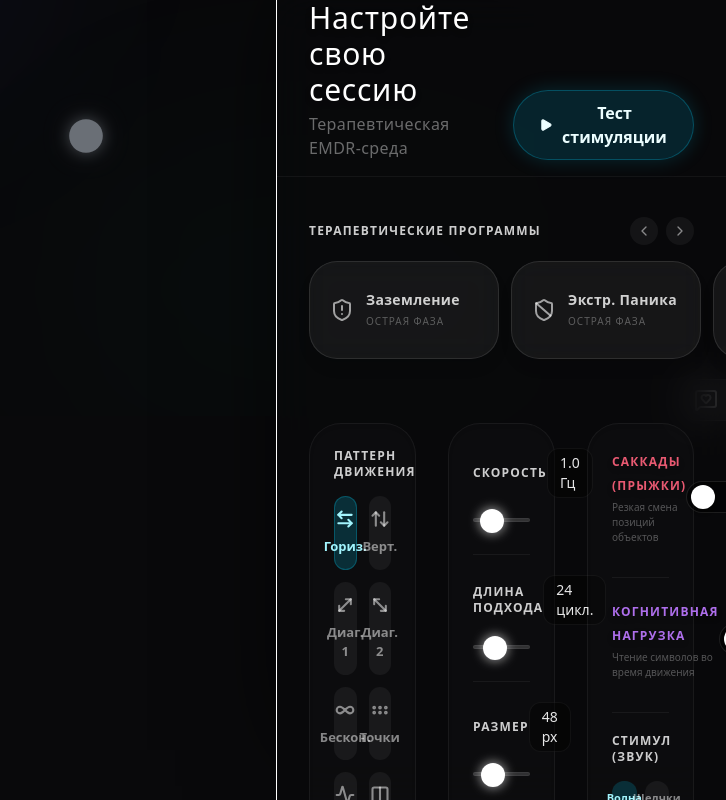
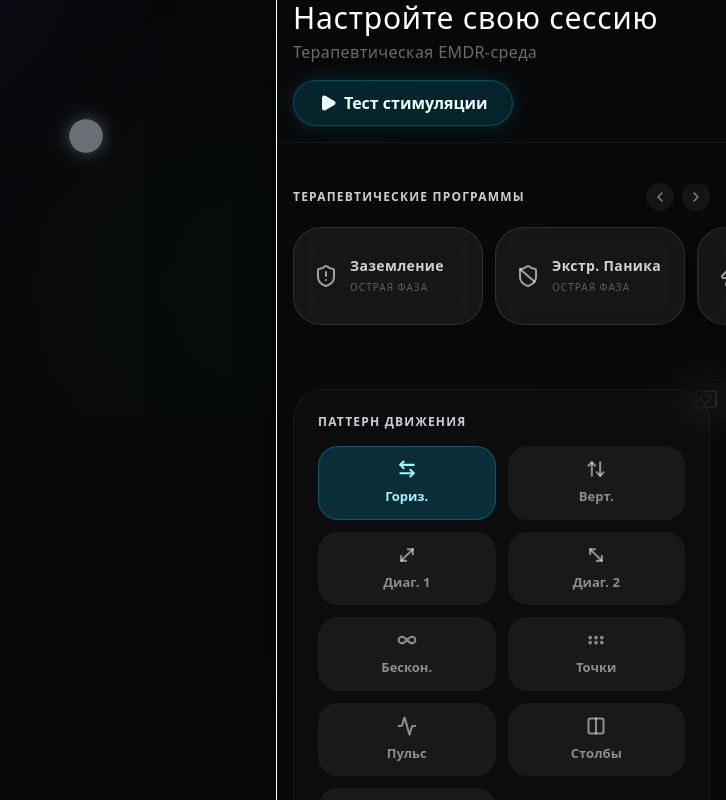
Before and after one commit to fsbtactic-code/emdr, a Next.js app: page / in a window 1280 px wide. Shown: the whole page, without its empty margins (554-1280 px from the left). Built offline with nearby package versions, Linux system fonts and the light colour scheme.

Commit message:
fix: explicit landscape layout columns to prevent squashing in settings panel sidebar

```diff
--- a/components/emdr/SettingsPanel.tsx
+++ b/components/emdr/SettingsPanel.tsx
@@ -122,7 +122,7 @@ export const SettingsPanel = () => {
 
             <div className="flex-1 no-scrollbar overflow-y-auto w-full pb-12 max-w-7xl mx-auto flex flex-col gap-8 md:gap-10">
 
-              <div className="flex flex-col md:flex-row justify-between items-start md:items-end border-b border-white/5 pb-4 shrink-0 px-4 md:px-8 gap-4">
+              <div className="flex flex-col md:flex-row landscape:flex-col justify-between items-start md:items-end landscape:items-start border-b border-white/5 pb-4 shrink-0 px-4 md:px-8 landscape:px-4 gap-4">
                 <div>
                   <h2 className="text-2xl md:text-3xl font-light tracking-wide text-white drop-shadow-md">Настройте свою сессию</h2>
                   <p className="text-white/40 mt-1 text-sm md:text-base font-medium tracking-wide">Терапевтическая EMDR-среда</p>
@@ -141,7 +141,7 @@ export const SettingsPanel = () => {
 
               {/* Presets Row */}
               <div className="flex flex-col gap-4 relative">
-                <div className="flex justify-between items-center px-4 md:px-8">
+                <div className="flex justify-between items-center px-4 md:px-8 landscape:px-4">
                   <span className="text-white/80 text-[10px] md:text-xs uppercase tracking-widest font-bold">Терапевтические Программы</span>
                   <div className="hidden md:flex gap-2">
                     <button onClick={() => scrollPresets('left')} className="p-1.5 rounded-full bg-white/5 hover:bg-white/20 text-white/50 hover:text-white transition-colors">
@@ -156,7 +156,7 @@ export const SettingsPanel = () => {
                 <div className="relative w-full">
                   <div
                     ref={presetsScrollRef}
-                    className="flex gap-4 md:gap-6 overflow-x-auto pt-2 pb-6 px-4 md:px-8 snap-x snap-mandatory no-scrollbar -mt-2"
+                    className="flex gap-4 md:gap-6 landscape:gap-4 overflow-x-auto pt-2 pb-6 px-4 md:px-8 landscape:px-4 snap-x snap-mandatory no-scrollbar -mt-2"
                   >
                     {presetGroups.map((group, idx) => (
                       <div key={idx} className="flex gap-3 shrink-0">
@@ -185,7 +185,7 @@ export const SettingsPanel = () => {
                 </div>
               </div>
 
-              <div className="grid grid-cols-1 md:grid-cols-2 lg:grid-cols-3 gap-6 md:gap-8 px-4 md:px-8">
+              <div className="grid grid-cols-1 md:grid-cols-2 lg:grid-cols-3 landscape:grid-cols-1 gap-6 md:gap-8 landscape:gap-6 px-4 md:px-8 landscape:px-4">
 
                 {/* Column 1: Visual Base */}
                 <div className="flex flex-col gap-6 md:gap-8 bg-white/[0.02] p-5 md:p-6 rounded-[24px] md:rounded-[32px] border border-white/5 shadow-inner">
@@ -351,7 +351,7 @@ export const SettingsPanel = () => {
 
               </div>
 
-              <div className="flex justify-center mt-2 md:mt-4 pb-6 px-4 md:px-8">
+              <div className="flex justify-center mt-2 md:mt-4 landscape:mt-2 pb-6 px-4 md:px-8 landscape:px-4">
                 <button
                   onClick={() => setIsSettingsOpen(false)}
                   className="w-full md:w-auto px-12 md:px-24 py-4 md:py-5 bg-white text-zinc-950 rounded-[24px] md:rounded-[32px] shadow-[0_0_30px_rgba(255,255,255,0.3)] hover:shadow-[0_0_60px_rgba(255,255,255,0.5)] transition-all font-bold uppercase tracking-[0.2em] text-xs md:text-sm active:scale-95 flex items-center justify-center gap-2"
```
